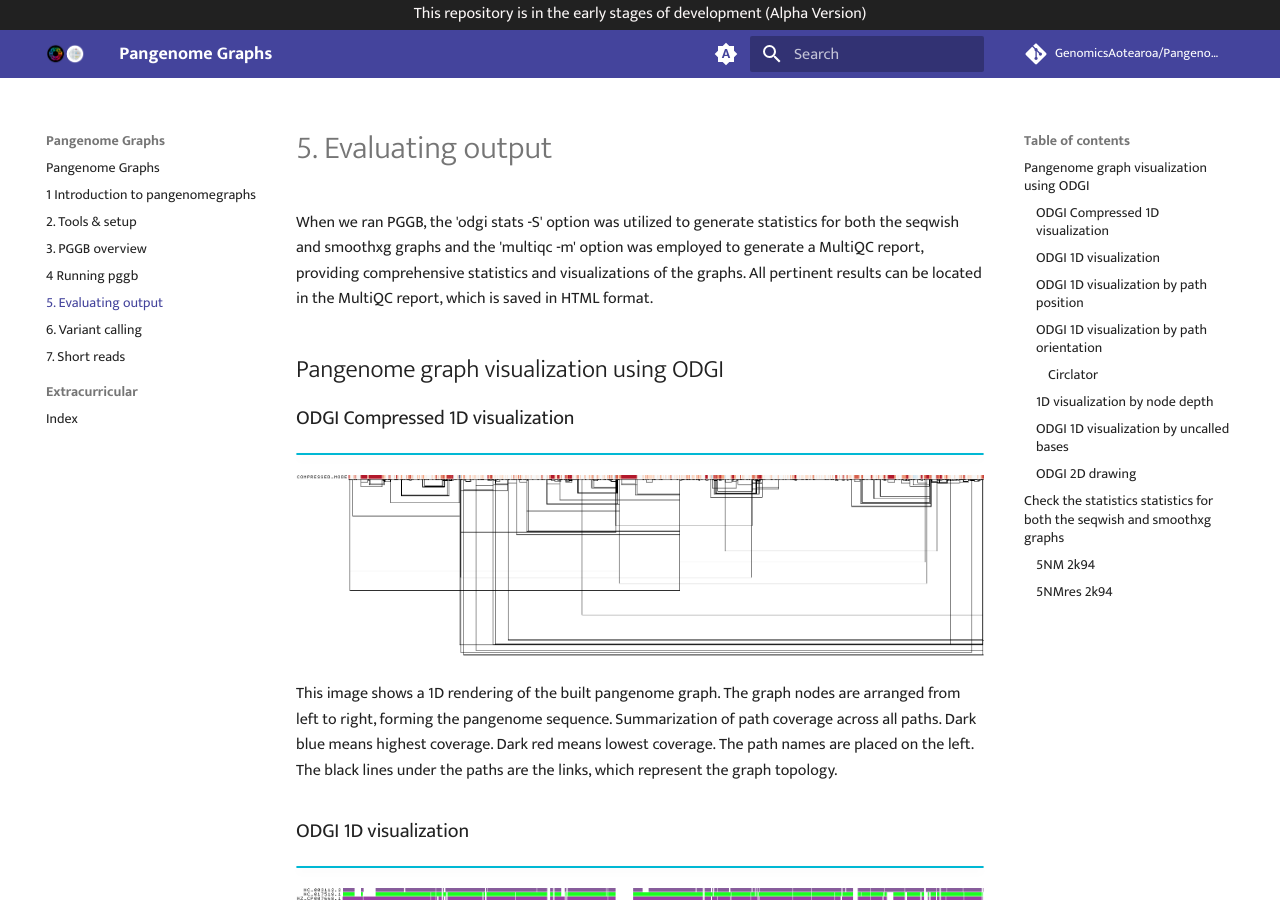
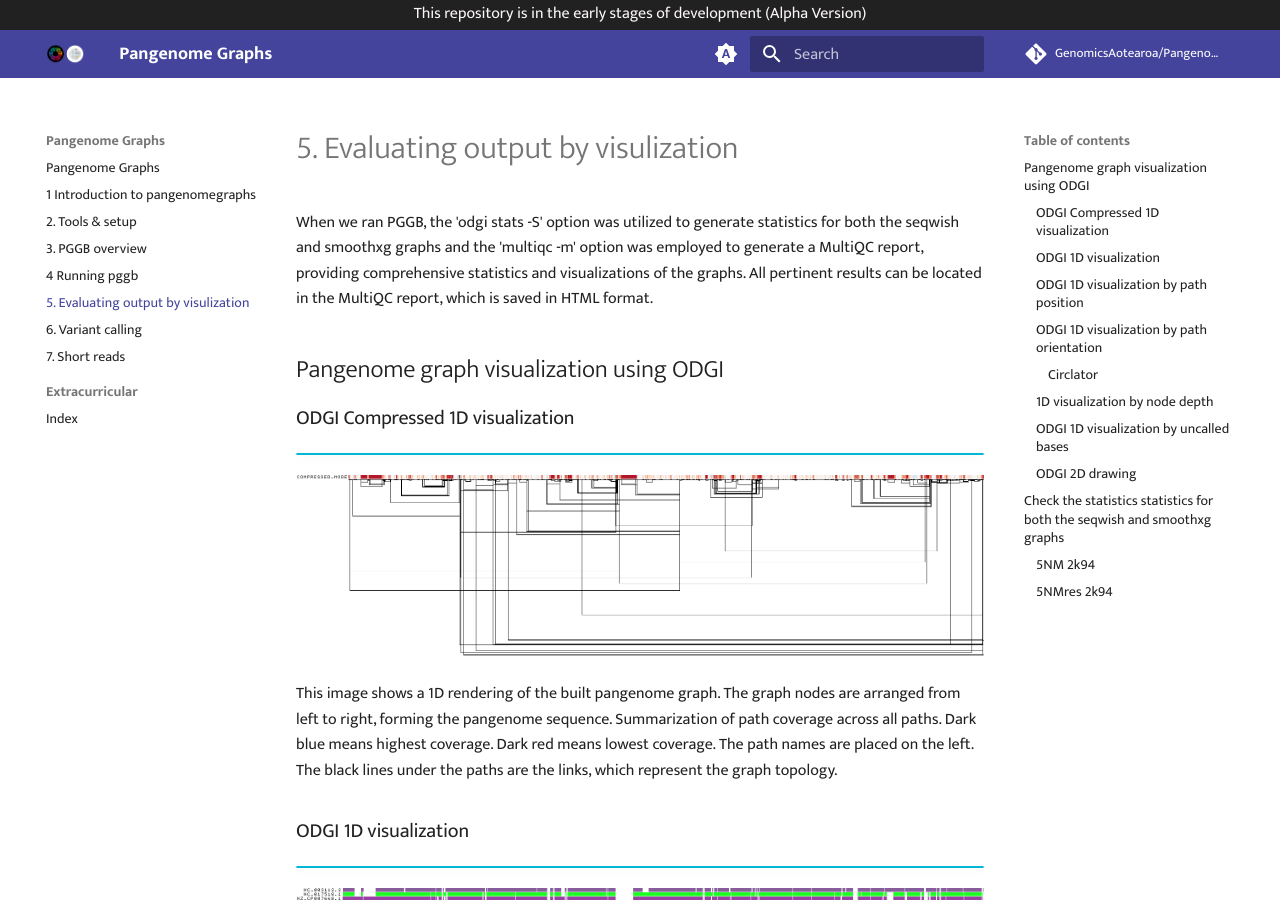
Before and after one commit to GenomicsAotearoa/Pangenome-Graphs-Workshop, an MkDocs documentation site: the page built from docs/5_Evaluating_pggb_output.md, in a window 1280 px wide and 900 px high. Built offline with MkDocs 1.6.1 and Material for MkDocs 9.7.7, drawn with Linux system fonts in a browser that asks for light colours; comment, search, counter and statistics services are not loaded.

Commit message:
Update 5_Evaluating_pggb_output.md

```diff
--- a/docs/5_Evaluating_pggb_output.md
+++ b/docs/5_Evaluating_pggb_output.md
@@ -1,4 +1,4 @@
-# 5. Evaluating output
+# 5. Evaluating output by visulization
 When we ran PGGB, the 'odgi stats -S' option was utilized to generate statistics for both the seqwish and smoothxg graphs and the 'multiqc -m' option was employed to generate a MultiQC report, providing comprehensive statistics and visualizations of the graphs. All pertinent results can be located in the MultiQC report, which is saved in HTML format.
 
 
```
